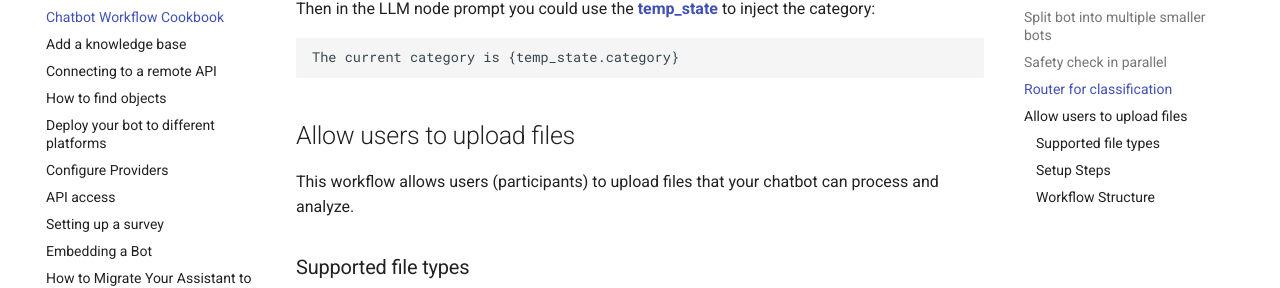
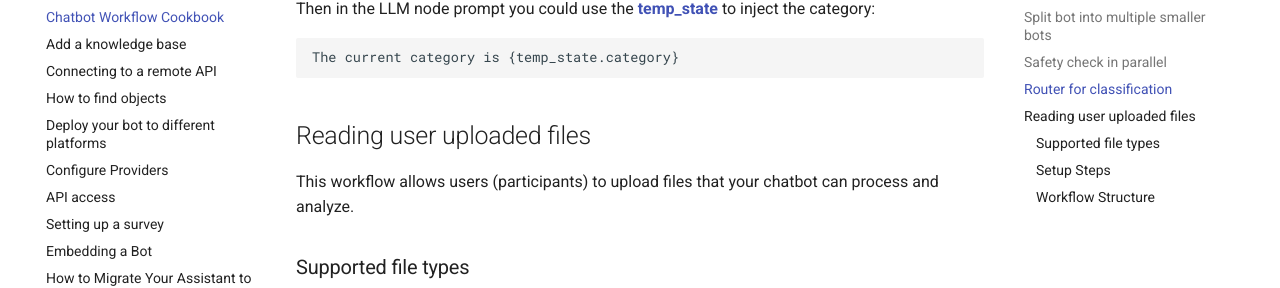
Before and after one commit to dimagi/open-chat-studio-docs, an MkDocs documentation site: the page built from docs/how-to/workflow_cookbook.md, in a window 1280 px wide and 900 px high, scrolled down 2367 px. Shown: the part 139-427 px from the top of the window. Built offline with MkDocs 1.6.1 and Material for MkDocs 9.7.7, drawn with Linux system fonts in a browser that asks for light colours; a script that is not in the unit is left out; comment, search, counter and statistics services are not loaded.

Commit message:
Update heading

````diff
--- a/docs/how-to/workflow_cookbook.md
+++ b/docs/how-to/workflow_cookbook.md
@@ -70,7 +70,7 @@ Then in the LLM node prompt you could use the [**temp_state**][prompt_vars] to i
 The current category is {temp_state.category}
 ```
 
-## Allow users to upload files
+## Reading user uploaded files
 
 This workflow allows users (participants) to upload files that your chatbot can process and analyze.
 
````
